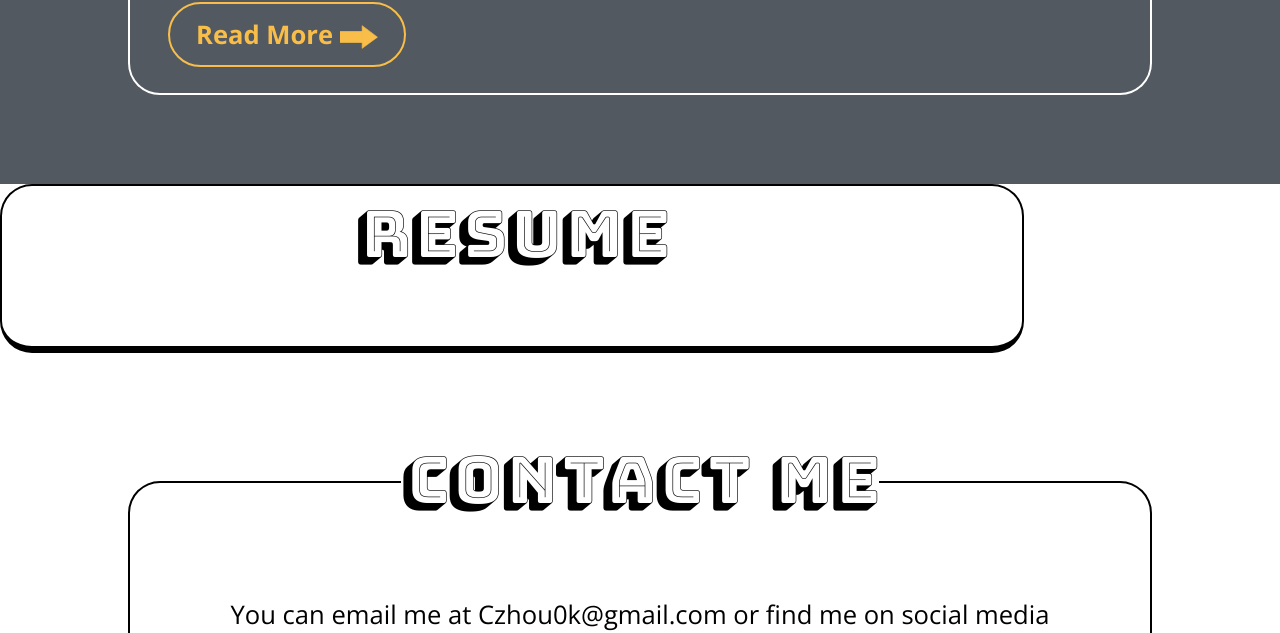
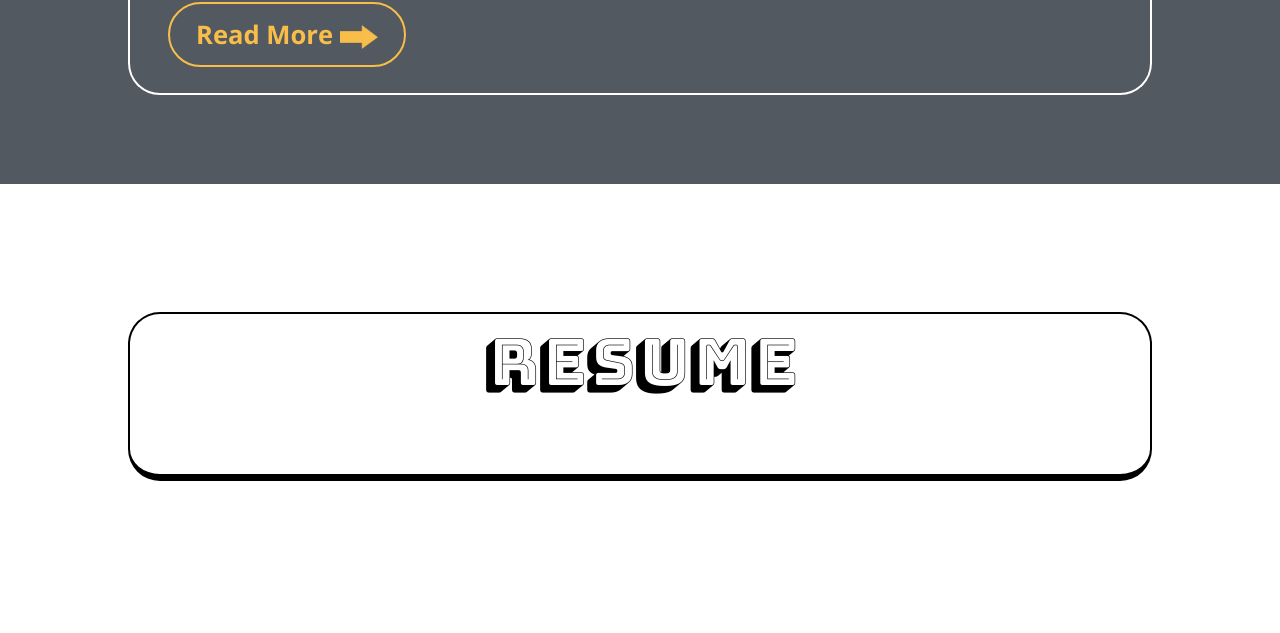
Before and after one commit to StudentCZ/my-website, a React (Create React App) app: page / in a window 1280 px wide. Shown: the part 3470-4103 px from the top of the page. Built offline with nearby package versions, Linux system fonts and the light colour scheme.

Commit message:
center borderbox

```diff
--- a/src/components/Resume.module.css
+++ b/src/components/Resume.module.css
@@ -1,3 +1,10 @@
+.contact {
+  margin-top: 10vw;
+  text-decoration: none;
+  display: flex;
+  justify-content: center;
+}
+
 .borderBox {
   position: relative;
   border: 0.2vw solid black;
```
